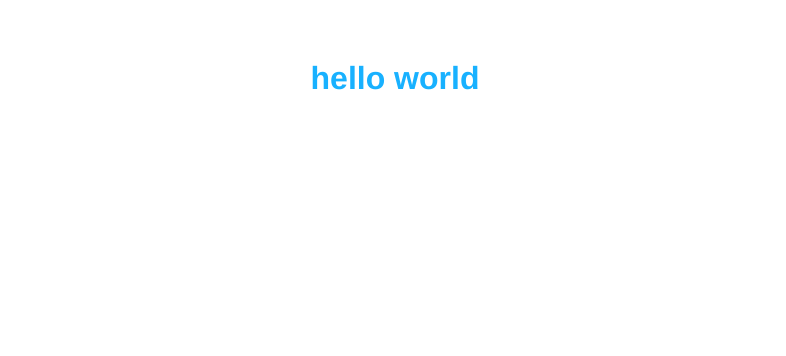
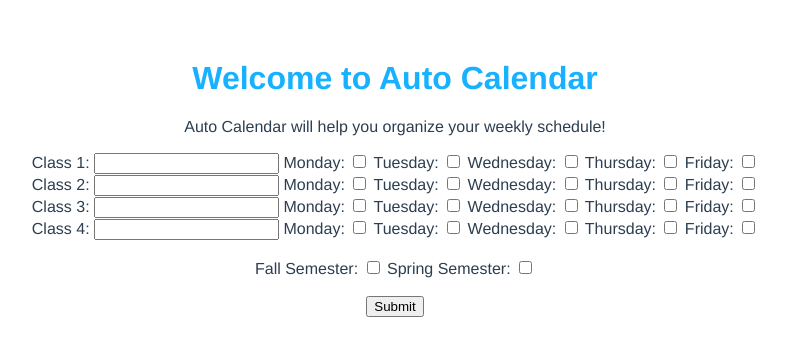
Before and after one commit to priya-sapra/auto-calendar, a Vue app: page / in a window 1280 px wide. Shown: the top 356 px of the page, without its empty margins (245-1031 px from the left). Built offline with nearby package versions, Linux system fonts and the light colour scheme.

Commit message:
Added some input fields

```diff
--- a/src/App.vue
+++ b/src/App.vue
@@ -11,18 +11,20 @@
     <!-- <HelloWorld/> -->
     <!-- <TestVueComponent/> -->
     <Welcome/>
+    <InputFields/>
   </div>
 </template>
 
 <script>
 
-
 import Welcome from "./components/Welcome.vue";
+import InputFields from "./components/InputFields.vue";
 
 export default {
   name: "app",
   components: {
-    Welcome
+    Welcome,
+    InputFields
   }
 };
 </script>
--- /dev/null
+++ b/src/components/InputFields.vue
@@ -0,0 +1,58 @@
+<template>
+  <div class="card card-body">
+    <form action="/action_page.php">
+		Class 1: <input type="text" name="class1">
+		Monday: <input type="checkbox" name="mon">
+		Tuesday: <input type="checkbox" name="tue">
+		Wednesday: <input type="checkbox" name="wed">
+		Thursday: <input type="checkbox" name="th">
+		Friday: <input type="checkbox" name="fri">
+		<br>
+	  Class 2: <input type="text" name="class2">
+	  Monday: <input type="checkbox" name="mon">
+		Tuesday: <input type="checkbox" name="tue">
+		Wednesday: <input type="checkbox" name="wed">
+		Thursday: <input type="checkbox" name="th">
+		Friday: <input type="checkbox" name="fri">
+		<br>
+
+	  Class 3: <input type="text" name="class3">
+	  Monday: <input type="checkbox" name="mon">
+		Tuesday: <input type="checkbox" name="tue">
+		Wednesday: <input type="checkbox" name="wed">
+		Thursday: <input type="checkbox" name="th">
+		Friday: <input type="checkbox" name="fri">
+		<br>
+
+	  Class 4: <input type="text" name="class4">
+	  Monday: <input type="checkbox" name="mon">
+		Tuesday: <input type="checkbox" name="tue">
+		Wednesday: <input type="checkbox" name="wed">
+		Thursday: <input type="checkbox" name="th">
+		Friday: <input type="checkbox" name="fri">
+		<br>
+		<br>
+
+	  Fall Semester: <input type="checkbox" name="fsem">
+	  Spring Semester: <input type="checkbox" name="ssem"><br><br>
+
+
+	  <input type="submit" value="Submit">
+	</form>
+  </div>
+</template>
+
+<script>
+export default {
+  data() {
+    return{
+    };
+  }
+};
+</script>
+
+<style scoped>
+h1 {
+  color: #18b1ff;
+}
+</style>
--- a/src/components/Welcome.vue
+++ b/src/components/Welcome.vue
@@ -1,7 +1,7 @@
 <template>
   <div class="card card-body">
-    <h1>hello world</h1>
-
+    <h1>{{ msg }}</h1>
+    <p>Auto Calendar will help you organize your weekly schedule!</p>
   </div>
 </template>
 
@@ -9,7 +9,7 @@
 export default {
   data() {
     return {
-
+      msg: "Welcome to Auto Calendar"
     };
   }
 };
@@ -17,6 +17,6 @@ export default {
 
 <style scoped>
 h1 {
-  color: #18B1FF;
+  color: #18b1ff;
 }
 </style>
```
